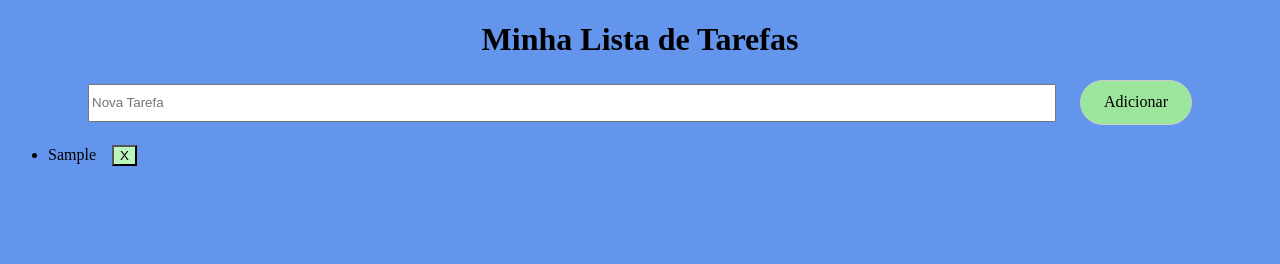
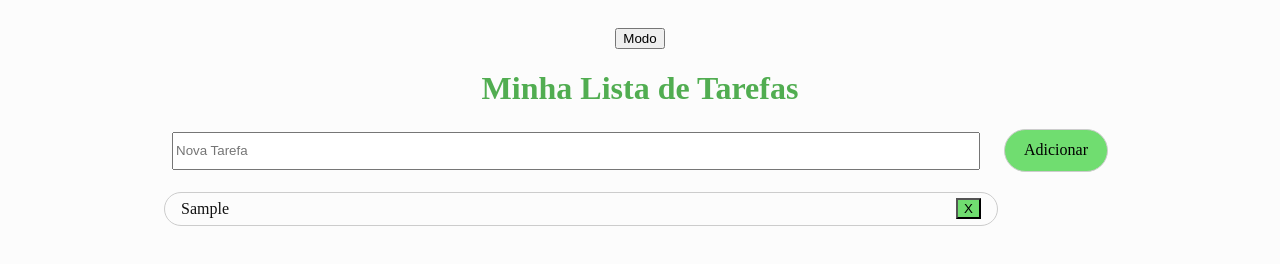
Before and after one commit to LuanaBecker24/DOM, a plain HTML site: page lista/index.html in a window 1280 px wide. Both pictures are taken after typing "Sample" into the empty fields and a click on the button "Adicionar". Drawn offline with Linux system fonts and the light colour scheme.

Commit message:
editado again :)

```diff
--- a/atividade2/css/style.css
+++ b/atividade2/css/style.css
@@ -5,8 +5,3 @@ body{
 #texto{
     padding: 1rem;
 }
-
-#botoes{
-    margin-top: 20rem;
-
-}
--- a/lista/css/style.css
+++ b/lista/css/style.css
@@ -1,27 +1,47 @@
 body {
     font-family: 'Libre Baskerville', serif;
-    padding: 20pxç;
+    padding: 20px;
+    background-color: cornflowerblue;
+    transition: background-color 0.5s, color 0.5s;
     text-align: center;
-    background-color: cornflowerblue;
 
+}
+
+#titulo {
+    color: rgb(81, 173, 81);
 }
 
 #botao-adicionar {
     margin-left:20px;
     padding: 7px;
-    background-color: rgb(156, 229, 156);
+    background-color: rgb(112, 221, 112);
     color: black;
     border: 1px solid #ccc;
     border-radius: 4rem;
     font-family: 'Libre Baskerville', serif;
     font-size: 1rem;
-    width: 7rem;
-    height: 45px;
+    width: 6.5rem;
+    height: 43px;
 
 }
 
+.lista {
+    display: flex;
+    justify-content: space-between;
+    align-items: center;
+    text-align: center;
+    padding-inline: 1rem;
+    border: 1px solid #ccc;
+    border-radius: 2rem;
+    font-size: 1rem;
+    width: 50rem;
+    height: 2rem;
+    margin-block: 1rem;
+    margin-left: 6rem;
+}
+
 #campo-tarefa {
-    width: 60rem;
+    width: 50rem;
     height: 2rem;
 }
 
@@ -33,7 +53,7 @@ body {
 
 .concluída {
     text-decoration: line-through;
-    color:  rgb(189, 246, 189);
+    color:  rgb(112, 221, 112);
 
 }
 
@@ -50,5 +70,19 @@ body {
 
 .botao-excluir {
     margin-left: 1rem;
-    background-color: rgb(189, 246, 189);
+    background-color: rgb(112, 221, 112);
 }
+
+.modo-claro {
+    background-color: #fcfcfc;
+    color: #111;
+}
+
+.modo-escuro {
+    background-color: #111;
+    color: #fcfcfc;
+}
+
+#toggle {
+    align-items: end;
+}
--- a/lista/index.html
+++ b/lista/index.html
@@ -5,6 +5,7 @@
         <link rel="stylesheet" type="text/css" href="css/style.css">
     </head>
     <body>
+        <button id="toggle">Modo</button>
         <h1 id="titulo">Minha Lista de Tarefas</h1>
         <input type="text" id="campo-tarefa" placeholder="Nova Tarefa">
         <button id="botao-adicionar">Adicionar</button>
--- a/lista/js/script.js
+++ b/lista/js/script.js
@@ -2,6 +2,19 @@
 let campoTarefa = document.querySelector("#campo-tarefa");
 let botaoAdiconar = document.querySelector("#botao-adicionar");
 let listaTarefas = document.querySelector("#lista-tarefas");
+let botaoToggle = document.getElementById('toggle');
+
+document.body.className = localStorage.getItem('modo') || 'modo-claro';
+
+botaoToggle.addEventListener('click', function() {
+    if(document.body.className === 'modo-claro') {
+        document.body.className ='modo-escuro';
+    }else {
+        document.body.className = 'modo-claro';
+    }
+
+    localStorage.setItem('modo', document.body.className);
+});
 
 //adicionando o Evento de clique no botão Adicionar
 botaoAdiconar.addEventListener("click", adicionarTarefa);
```
Also changed, not shown: atividade2/index.html (+1 -1 lines).
